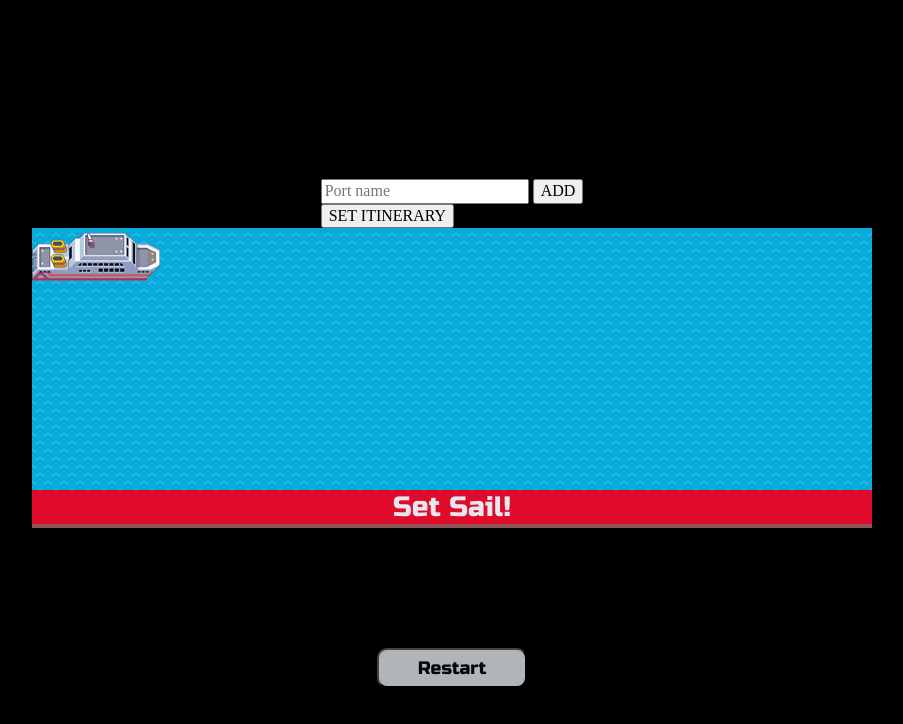
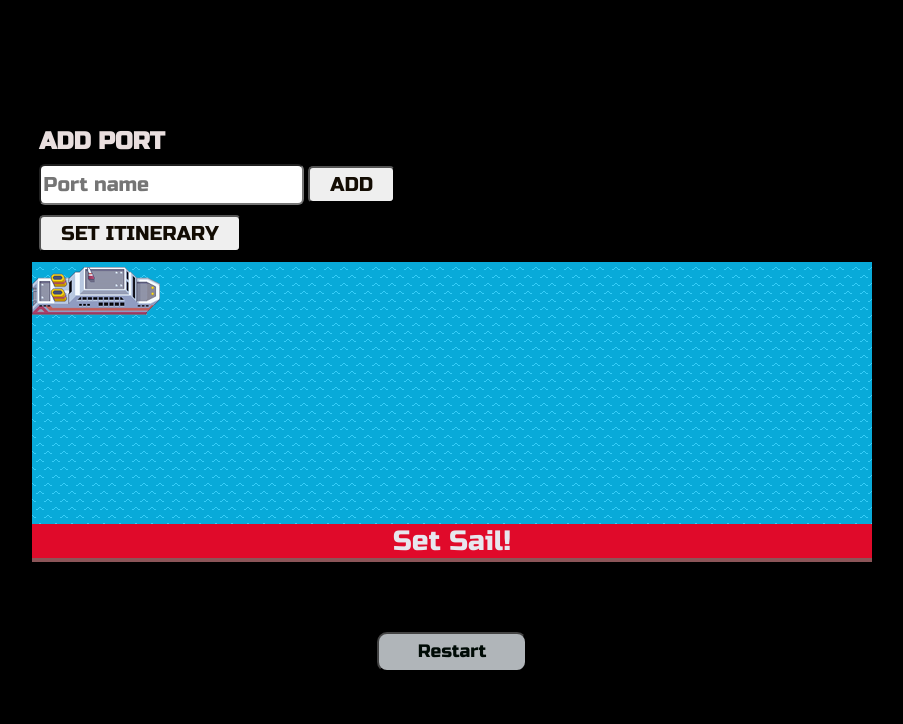
Before and after one commit to yan-fung/cruise-ships-gui, a website: page index.html in a window 1280 px wide. Shown: the whole page, without its empty margins (188-1091 px from the left). Drawn offline with Linux system fonts and the light colour scheme.

Commit message:
Added styling to class display-container, display, current-port, next-port, set and keyframes anim.

```diff
--- a/css/style.css
+++ b/css/style.css
@@ -81,10 +81,69 @@ body {
     font-size: 28px;
     color: rgb(247, 247, 244);
     margin: 0;
-    padding-bottom: 50px;
     padding-left: 500px;
     font-family: 'Russo One', sans-serif;
+    background-color: #5d4841;
 }
+
+#container {
+    font-size: 128px;
+    color: rgb(247, 247, 244);
+    margin: 0;
+    font-family: 'Russo One', sans-serif;
+}
+
+#container {
+    color: aliceblue;
+    font-family: 'Russo One', sans-serif;
+    margin: 0;
+}
+
+#container, h2 {
+    color: rgb(233, 222, 222);
+    margin: 0;
+    padding-right: 700px;
+    font-family: 'Russo One', sans-serif;
+
+}
+
+#form-text {
+    height: 35px;
+    border-radius: 6px;
+    font-family: 'Russo One', sans-serif;
+    font-size: 20px ;
+
+}
+
+#submit{
+    padding-top: 5px;
+    padding-bottom: 5px ;
+    padding-right: 20px;
+    padding-left: 20px;
+    color: rgb(19, 12, 3);
+    font-family: 'Russo One', sans-serif;
+    border-radius: 5px;
+    font-size: 20px;
+    margin-left: 0px;
+    cursor: pointer;
+    margin-top: 10px;
+}
+
+#set{
+    padding-top: 5px;
+    padding-bottom: 5px ;
+    padding-right: 20px;
+    padding-left: 20px;
+    color: rgb(19, 12, 3);
+    font-family: 'Russo One', sans-serif;
+    border-radius: 5px;
+    font-size: 20px;
+    margin-left: 0px;
+    cursor: pointer;
+    margin-top: 10px;
+    margin-bottom: 10px;
+}
+
 
 
 #restart-btn {
```
